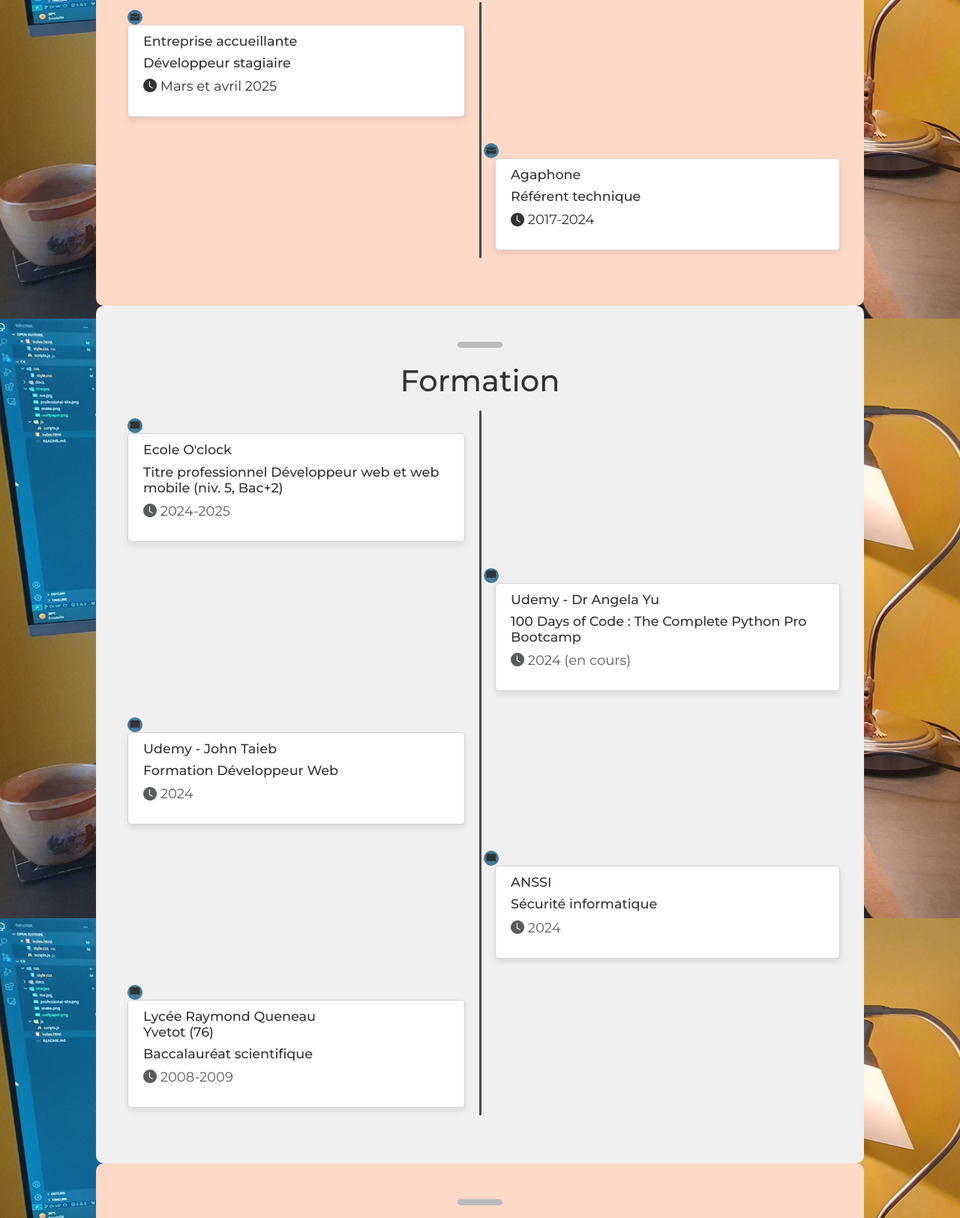
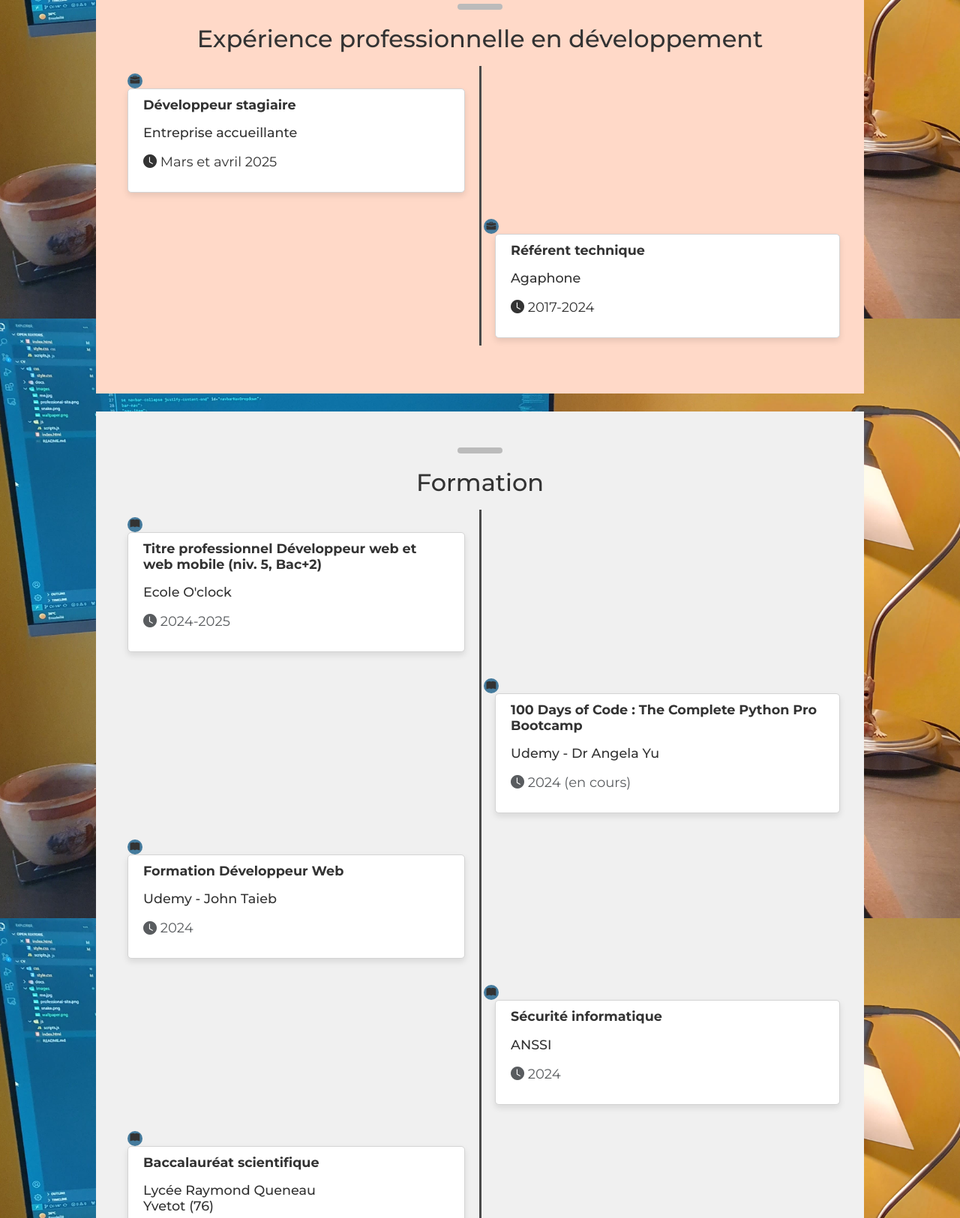
Before and after one commit to DonovanGROUT/CV, a plain HTML site: page index.html in a window 1280 px wide. Shown: the part 1175-2800 px from the top of the page at 75% size. Drawn offline with nearby package versions, Linux system fonts and the light colour scheme.

Commit message:
Modifications design + contenu Retrait arrondi des sections Espacement entre les sections Modification des headings et de leur style Inversion métier/entreprise Inversion école/diplôme

```diff
--- a/css/style.css
+++ b/css/style.css
@@ -121,7 +121,7 @@ button:hover,
 
 /* Style des sections */
 section {
-    border-radius: 10px;
+    /* border-radius: 10px; */
     border-color: var(--border-color);
     border-width: 4px;
     background-color: var(--dark-background);
@@ -139,13 +139,25 @@ section {
 }
 
 /* Titres et heading */
-.heading h2 {
+
+.heading h1 {
     font-size: 2.5rem;
     margin-bottom: 1rem;
 }
 
-.heading h3 {
+.heading h2 {
+    font-size: 2rem;
+    margin-bottom: 1rem;
+}
+
+.timeline-heading h3 {
+    font-weight: bold;
     font-size: 1.5rem;
+    margin-bottom: 1rem;
+}
+
+.timeline-heading h4 {
+    font-size: 1.25rem;
     margin-bottom: 1rem;
 }
 
--- a/index.html
+++ b/index.html
@@ -48,14 +48,16 @@
                     </div>
                 </div>
             </nav>
+            <br>
 
             <!-- Section à propos -->
             <section id="about" class="container-fluid section-white text-center py-5">
                 <div class="heading mt-4">
                     <h1>Site professionnel de Donovan GROUT</h1>
-                    <h3>Développeur full-stack en formation</h3>
+                    <h2>Développeur full-stack en formation</h2>
                 </div>
             </section>
+            <br>
 
             <!-- Section Présentation -->
 
@@ -69,6 +71,7 @@
                     <p style="text-align: center"><a href="docs/CV_recherche_stage.pdf" target="_blank" class="btn btn-primary btn-lg">Télécharger mon CV</a></p>
                 </div>
             </section>
+            <br>
 
             <!-- Section Compétences -->
             <section id="skills" class="section-white py-5">
@@ -119,6 +122,7 @@
                     </div>
                 </div>
             </section>
+            <br>
 
             <!-- Section Expérience -->
             <section id="experience" class="section-dark py-5">
@@ -132,8 +136,8 @@
                             <div class="timeline-badge"><span class="bi-briefcase-fill"></span></div>
                             <div class="timeline-panel">
                                 <div class="timeline-heading">
-                                    <h3>Entreprise accueillante</h3>
-                                    <h4>Développeur stagiaire</h4>
+                                    <h3>Développeur stagiaire</h3>
+                                    <h4>Entreprise accueillante</h4>
                                     <p><span class="bi-clock-fill"></span> Mars et avril 2025</p>
                                 </div>
                                 <div class="timeline-body">
@@ -145,8 +149,8 @@
                             <div class="timeline-badge"><span class="bi-briefcase-fill"></span></div>
                             <div class="timeline-panel">
                                 <div class="timeline-heading">
-                                    <h3>Agaphone</h3>
-                                    <h4>Référent technique</h4>
+                                    <h3>Référent technique</h3>
+                                    <h4>Agaphone</h4>
                                     <p><span class="bi-clock-fill"></span> 2017-2024</p>
                                 </div>
                                 <div class="timeline-body">
@@ -159,6 +163,7 @@
                     </ul>
                 </div>
             </section>
+            <br>
 
             <!-- Section Formation -->
             <section id="formation" class="section-white py-5">
@@ -172,8 +177,8 @@
                             <div class="timeline-badge"><span class="bi-book-fill"></span></div>
                             <div class="timeline-panel">
                                 <div class="timeline-heading">
-                                    <h3>Ecole O'clock</h3>
-                                    <h4>Titre professionnel Développeur web et web mobile (niv. 5, Bac+2)</h4>
+                                    <h3>Titre professionnel Développeur web et web mobile (niv. 5, Bac+2)</h3>
+                                    <h4>Ecole O'clock</h4>
                                     <p class="text-muted"><span class="bi-clock-fill"></span> 2024-2025</p>
                                 </div>
                                 <div class="timeline-body">
@@ -187,8 +192,8 @@
                             <div class="timeline-badge"><span class="bi-book-fill"></span></div>
                             <div class="timeline-panel">
                                 <div class="timeline-heading">
-                                    <h3>Udemy - Dr Angela Yu</h3>
-                                    <h4>100 Days of Code : The Complete Python Pro Bootcamp</h4>
+                                    <h3>100 Days of Code : The Complete Python Pro Bootcamp</h3>
+                                    <h4>Udemy - Dr Angela Yu</h4>
                                     <p class="text-muted"><span class="bi-clock-fill"></span> 2024 (en cours)</p>
                                 </div>
                                 <div class="timeline-body">
@@ -200,8 +205,8 @@
                             <div class="timeline-badge"><span class="bi-book-fill"></span></div>
                             <div class="timeline-panel">
                                 <div class="timeline-heading">
-                                    <h3>Udemy - John Taieb</h3>
-                                    <h4>Formation Développeur Web</h4>
+                                    <h3>Formation Développeur Web</h3>
+                                    <h4>Udemy - John Taieb</h4>
                                     <p class="text-muted"><span class="bi-clock-fill"></span> 2024</p>
                                 </div>
                                 <div class="timeline-body">
@@ -215,8 +220,8 @@
                             <div class="timeline-badge"><span class="bi-book-fill"></span></div>
                             <div class="timeline-panel">
                                 <div class="timeline-heading">
-                                    <h3>ANSSI</h3>
-                                    <h4>Sécurité informatique</h4>
+                                    <h3>Sécurité informatique</h3>
+                                    <h4>ANSSI</h4>
                                     <p class="text-muted"><span class="bi-clock-fill"></span> 2024</p>
                                 </div>
                                 <div class="timeline-body">
@@ -229,8 +234,8 @@
                             <div class="timeline-badge"><span class="bi-book-fill"></span></div>
                             <div class="timeline-panel">
                                 <div class="timeline-heading">
-                                    <h3>Lycée Raymond Queneau<br>Yvetot (76)</h3>
-                                    <h4>Baccalauréat scientifique</h4>
+                                    <h3>Baccalauréat scientifique</h3>
+                                    <h4>Lycée Raymond Queneau<br>Yvetot (76)</h4>
                                     <p class="text-muted"><span class="bi-clock-fill"></span> 2008-2009</p>
                                 </div>
                             </div>
@@ -238,6 +243,7 @@
                     </ul>
                 </div>
             </section>
+            <br>
 
             <!-- Section Portfolio -->
             <section id="portfolio" class="section-dark py-5">
@@ -273,6 +279,7 @@
                     </div>
                 </div>
             </section>
+            <br>
 
             <!-- Section Recommandations -->
             <section id="recommendations" class="section-white py-5">
@@ -308,6 +315,7 @@
                     </button>
                 </div>
             </section>
+            <br>
 
             <!-- Section formulaire de contact -->
 
```
